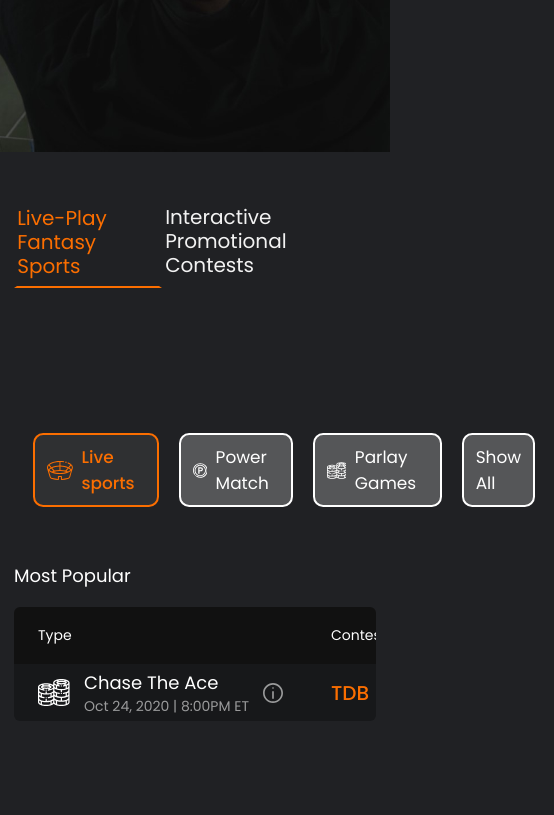
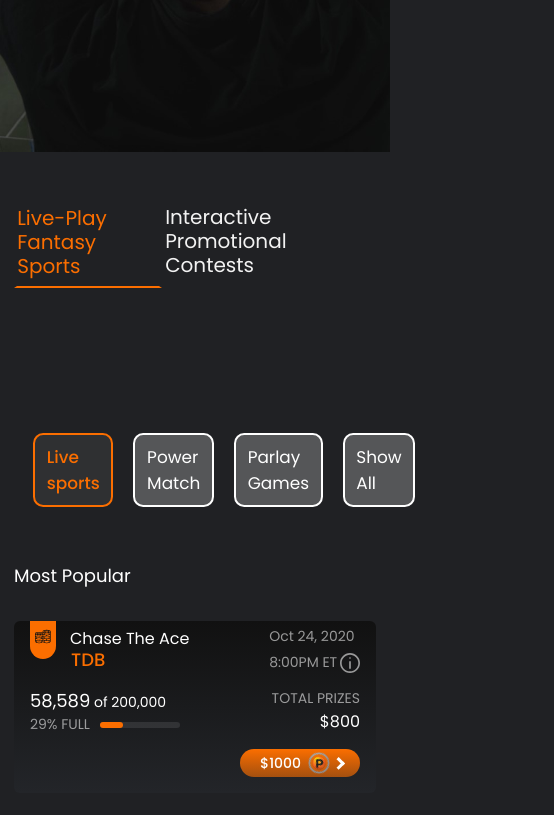
Before and after one commit to fancykingstar/live-fantasy, a React (Create React App) app: page /power-center in a window 390 px wide. Shown: the part 692-1507 px from the top of the page, 554 px wide, since content can reach past the window. Built offline with nearby package versions, Linux system fonts and the light colour scheme.

Commit message:
__design-the-responsive-table

```diff
--- a/src/pages/PowerCenter/LivePowerPlay.js
+++ b/src/pages/PowerCenter/LivePowerPlay.js
@@ -19,15 +19,18 @@ const LivePowerPlay = props => (
         </table>
         <div className='__h6 __mt-2 __mb-1'>Most Popular</div>
         <div className='__main-grid'>
-            <div>Type</div>
-            <div>Contest</div>
-            <div>Entries (min)</div>
-            <div>Total Prizes</div>
-            <div></div>
+            <div className='__hide-on-large'>
+                <div>Type</div>
+                <div>Contest</div>
+                <div>Entries (min)</div>
+                <div>Total Prizes</div>
+                <div></div>
+            </div>
             <PowerPlayGridRow
                 type='Chase The Ace'
                 Icon={CasinoChips}
-                date='Oct 24, 2020 | 8:00PM ET'
+                date='Oct 24, 2020'
+                time='8:00PM ET'
                 contest='TDB'
                 entries='58589'
                 totalEntries='200000'
--- a/src/pages/PowerCenter/PowerPlayGridRow.js
+++ b/src/pages/PowerCenter/PowerPlayGridRow.js
@@ -2,20 +2,22 @@ import React, { Fragment } from 'react';
 import PowerPlayIcon from '../../assets/powerplay-icon.png';
 import Info from '../../icons/Info';
 
-const PowerPlayGridRow = ({ type, Icon, date, contest, entries, totalEntries, prize, entryFee }) => {
+const PowerPlayGridRow = ({ type, Icon, date, time, contest, entries, totalEntries, prize, entryFee }) => {
     const percentage = `${((entries / totalEntries) * 100).toFixed()}%`;
     const addCommas = entry => entry.toString().replace(/\B(?=(\d{3})+(?!\d))/g, ",");
     return (
-        <Fragment>
-            <div className='__flex'>
-                <Icon className="__mr-1" />
-                <div>
+        <div className='__power-play-grid-row __relative'>
+            <div className='__flex __type'>
+                <div className='__game-image __mr-1'><Icon /></div>
+                <div className='__main'>
                     <div className='__h6'>{type}</div>
-                    <div className='__subtitle'>{date}</div>
+                    <div className='__subtitle'>
+                        {date} <span className='__hide-on-large'> | </span> <br className='__hide-only-on-large' /> {time}
+                        <Info className='__ml-1 __info-icon __relative' />
+                    </div>
                 </div>
-                <Info className='__subtitle __ml-1' />
             </div>
-            <div className='__h5 __primary-color __flex'>{contest}</div>
+            <div className='__h5 __primary-color __flex __contest'>{contest}</div>
             <div className='__entries'>
                 <span className='__h6'>{addCommas(entries)}</span> of {addCommas(totalEntries)}
                 <div className='__flex'>
@@ -25,16 +27,19 @@ const PowerPlayGridRow = ({ type, Icon, date, contest, entries, totalEntries, pr
                     </div>
                 </div>
             </div>
-            <div className='__column __flex-center'>
+            <div className='__column __flex-center __prizes'>
+                <div className='__subtitle __hide-only-on-large'>TOTAL PRIZES</div>
                 <div className='__mediam'>{prize}</div>
-                <div className='__subtitle'>PRIZES</div>
+                <div className='__subtitle __hide-on-large'>PRIZES</div>
             </div>
-            <div className='__flex __h5'>
-                {entryFee ? <div className='__flex'>{entryFee} <img src={PowerPlayIcon} className='__ml-s' alt='' /></div>:
-                    <div className='__chevron __-right'>Free Entry</div>
+            <div className='__h5 __fee-charges'>
+                {entryFee ? <div className='__flex __ml-a'>
+                    {entryFee}
+                    <img src={PowerPlayIcon} className='__ml-s' alt='' /> <div className='__chevron __-right __hide-only-on-large'></div></div> :
+                    <div className='__chevron __-right __ml-a'>Free Entry</div>
                 }
             </div>
-        </Fragment>
+        </div>
     )
 }
 
--- a/src/pages/PowerCenter/table.scss
+++ b/src/pages/PowerCenter/table.scss
@@ -1,10 +1,12 @@
+@import '../../scss/colors.scss';
+
 .__table-wrapper{
     .__badges-wrapper{
         table-layout: fixed;
         margin: auto;
         border-spacing: 1em;
         td{
-            width: 25%;
+            min-width: 25%;
         }
     }
     .__main-grid{
@@ -32,45 +34,106 @@
     }
 }
 
-@media (min-width: 1200px){
-
+.__table-wrapper{
+    @media (max-width: 1200px){
+        .__badges-wrapper svg{
+            display: none;
+            white-space: nowrap;
+            clear: both;
+        }
+    }
 }
 
 .__table-wrapper{
     .__main-grid{
         display: grid;
-        grid-template-columns: auto auto auto auto auto;
-        grid-auto-rows: 1fr;
-        white-space: nowrap;
-        border-radius: 6px;
-        overflow: hidden;
-        >*{
+        grid-template-rows: 1fr 1fr;
+        >div{
             padding: 4.5px 24px;
-        }
-        >*:nth-last-child(1),
-        >*:nth-last-child(2),
-        >*:nth-last-child(3),
-        >*:nth-last-child(4),
-        >*:nth-last-child(5){
-            background: #17181a;
-        }
-
-        >*:nth-child(10n + 1),
-        >*:nth-child(10n + 2),
-        >*:nth-child(10n + 3),
-        >*:nth-child(10n + 4),
-        >*:nth-child(10n + 5){
-            background: rgba(17, 17, 17, 0.8);
-        }
-
-        >*:nth-child(1),
-        >*:nth-child(2),
-        >*:nth-child(3),
-        >*:nth-child(4),
-        >*:nth-child(5){
-            background: #111111;
-            display: flex;
+            .__info-icon{
+                top: -1em;
+            }
             align-items: center;
+            &:nth-child(odd){
+                background: rgba(17, 17, 17, 0.8);
+            }
+            &:first-child{
+                background: #111111;
+            }
+            display: grid;
+            grid-template-columns: 330px 18% 20% 15% auto;
         }
     }
 }
+
+.__table-wrapper{
+    .__main-grid{
+        @media (max-width: 1200px) {
+            >div{
+                display: flex;
+                background: linear-gradient(to bottom, #111111, #232529);
+                margin:  1em 0;
+                flex-wrap: wrap;
+                padding: 5px 16px 16px 16px;
+                border-radius: 6px;
+                &:not(:first-child){
+                    margin: 1em 0;
+                }
+                .__type{
+                    width: 100%;
+                    >.__game-image{
+                        background: $primary;
+                        top: -10px;
+                        padding: 2.5px 5px;
+                        border-radius: 0 0 1em 1em;
+                        position: relative;
+                        >svg{
+                            color: #111111;
+                            width: 16px;
+                        }
+                    }
+                    .__info-icon{
+                        top: 0.4em;
+                        margin-left: 0.2em !important;
+                    }
+                    .__main{
+                        display: flex;
+                        justify-content: space-between;
+                        flex: 1;
+                        .__h6{
+                            font-size: 16px;
+                        }
+                    }
+                }
+                .__contest{
+                    position: absolute;
+                    top: 28px;
+                    left: 57px;
+                    font-size: 18px;
+                }
+                .__entries{
+                    width: 50%;
+                    margin: 1em 0;
+                }
+                .__prizes{
+                    width: 50%;
+                    text-align: right;
+                }
+                .__fee-charges{
+                    background-image: linear-gradient(to bottom, #fb6e00, rgba(251, 110, 0, 0.6));
+                    margin-left: auto;
+                    padding: 2px;
+                    border-radius: 1em;
+                    cursor: pointer;
+                    font-size: 14px;
+                    width: 8.57em;
+                    justify-content: center;
+                    display: flex;
+                    .__flex{
+                        margin: auto;
+                    }
+                }
+            }
+        }
+    }
+}
--- a/src/scss/responsive.scss
+++ b/src/scss/responsive.scss
@@ -11,7 +11,7 @@
         flex-direction: column;
     }
     .__hide-on-large{
-        display: none;
+        display: none !important;
     }
     .__viewport-large-title{
         font-size: 52px;
@@ -31,7 +31,7 @@
         flex-direction: column;
     }
     .__hide-on-mediam{
-        display: none;
+        display: none !important;
     }
     .__m-0-on-mediam{
         margin: 0;
```
